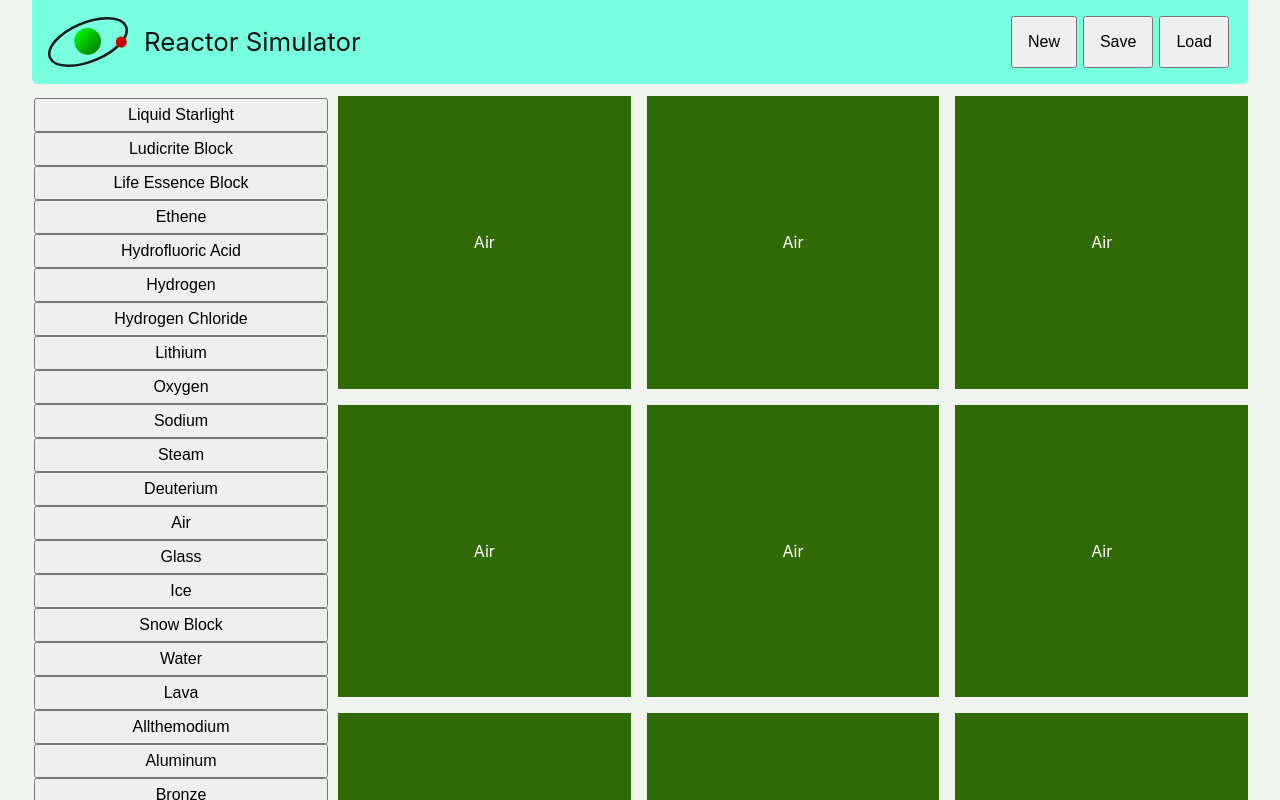
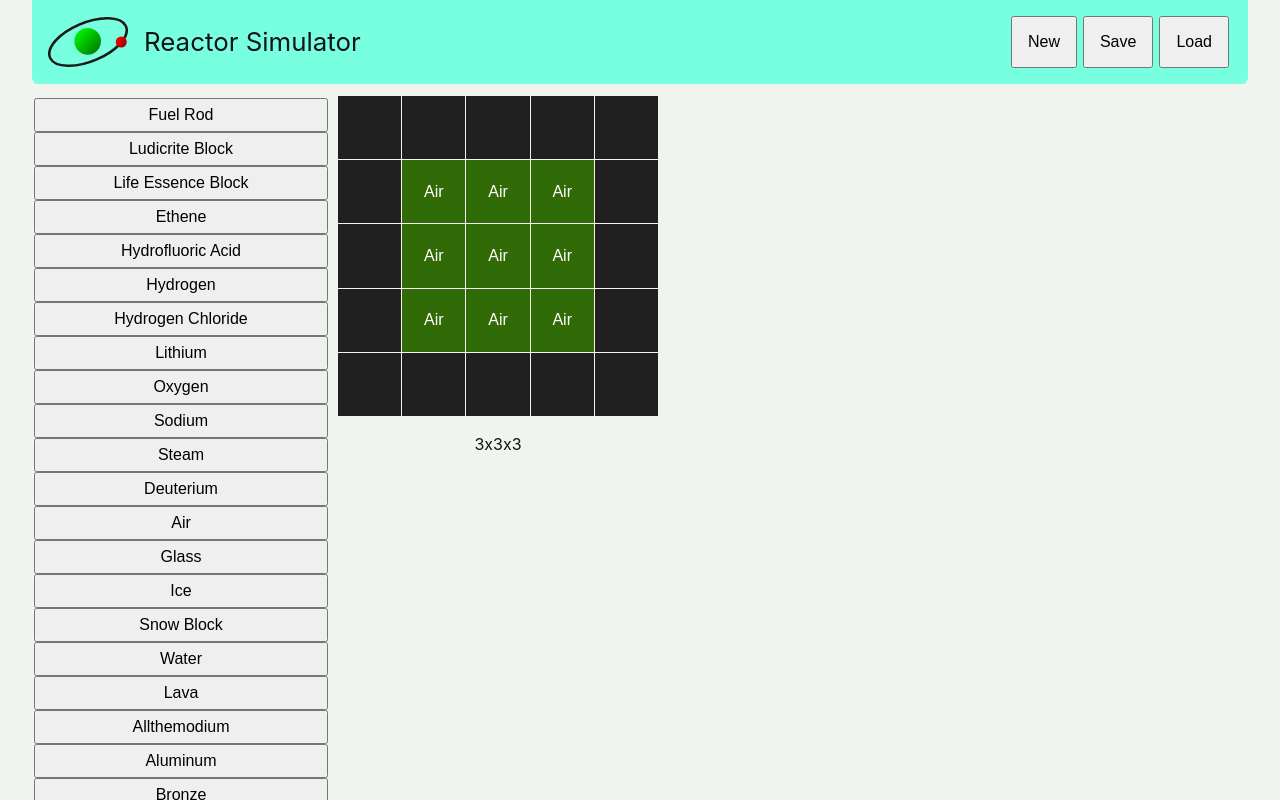
Before and after one commit to AlicornLunaa/biggerreactors_simulator, a React (Vite) app: page / in a window 1280 px wide. Shown: the top 800 px of the page. Built offline with nearby package versions, Linux system fonts and the light colour scheme; the HTML template or start-up script is replaced by a standard one.

Commit message:
Walls to reactor preview

```diff
--- a/src/classes/Materials.ts
+++ b/src/classes/Materials.ts
@@ -18,7 +18,7 @@ class Material {
 
 const Materials = [
     [
-        new Material("astralsorcery:liquid_starlight", "Liquid Starlight", 0.85, 0.8, 2.0, 3.0),
+        new Material("biggerreactors:fuel_rod", "Fuel Rod", 0.0, 0.0, 0.0, 0.0),
         new Material("biggerreactors:ludicrite_block", "Ludicrite Block", 0.6, 0.87, 3, 3),
         new Material("bloodmagic:life_essence_block", "Life Essence Block", 0.7, 0.55, 1.75, 2.5),
         new Material("mekanism:ethene", "Ethene", 0.37, 0.65, 1.9, 1.5),
@@ -70,6 +70,7 @@ const Materials = [
         new Material("forge:superheated_sodium", "Superheated Sodium", 0.23, 0.6, 1.7, 1)
     ],
     [
+        new Material("biggerreactors:fuel_rod", "Fuel Rod", 0.0, 0.0, 0.0, 0.0),
         new Material("astralsorcery:liquid_starlight", "Liquid Starlight", 0.85, 0.8, 2.0, 3.0),
         new Material("biggerreactors:ludicrite_block", "Ludicrite Block", 0.6, 0.87, 3, 3),
         new Material("bloodmagic:life_essence_block", "Life Essence Block", 0.7, 0.55, 1.75, 2.5),
--- a/src/components/ReactorWindow.css
+++ b/src/components/ReactorWindow.css
@@ -1,13 +1,35 @@
 .reactor {
-    max-height: 50rem;
+    max-height: 20rem;
+    max-width: 20rem;
+    position: -webkit-sticky;
+    position: sticky;
+    top: 0;
 }
 
 .reactorElement {
+    width: 100%;
     aspect-ratio: 1 / 1;
     background-color: rgb(49, 107, 8);
     color: white;
-
     display: flex;
     justify-content: center;
     align-items: center;
+    border: none;
+    font-size: 1rem;
+
+    transition: background-color 60ms;
 }
+
+.reactorElement:hover {
+    background-color: rgb(79, 174, 11);
+}
+
+.reactorElement:active {
+    background-color: rgb(70, 167, 1);
+}
+
+.reactorWall {
+    width: 100%;
+    aspect-ratio: 1 / 1;
+    background-color: rgb(32, 32, 32);
+}
--- a/src/components/ReactorWindow.tsx
+++ b/src/components/ReactorWindow.tsx
@@ -24,19 +24,47 @@ function ReactorWindow(props: ReactorWindowProps){
         return Materials[0][0];
     }
 
+    const setMaterial = (id: number, m: Material | null) => {
+        if(m == null) return;
+        reactorMaterials[id] = m;
+        setReactorMaterials(reactorMaterials => [...reactorMaterials]);
+    }
+
     useEffect(() => {
         let elements: JSX.Element[] = [];
+        let count = 0;
+
+        for(let i = 0; i < props.width + 2; i++){
+            elements.push( <Grid item key={count} xs={1}> <div className="reactorWall" /> </Grid> );
+            count++;
+        }
 
         for(let i = 0; i < reactorMaterials.length; i++){
+            if((i % props.width) == 0){
+                elements.push( <Grid item key={count} xs={1}> <div className="reactorWall" /> </Grid> );
+                count++;
+            }
+
             elements.push(
-                <Grid item xs={1}>
-                    <div className="reactorElement">{reactorMaterials[i].displayName}</div>
+                <Grid item key={count} xs={1}>
+                    <button className="reactorElement" onClick={() => {setMaterial(i, props.material)}}>{reactorMaterials[i].displayName}</button>
                 </Grid>
-            )
+            );
+            count++;
+
+            if((i % props.width) == props.width - 1){
+                elements.push( <Grid item key={count} xs={1}> <div className="reactorWall" /> </Grid> );
+                count++;
+            }
+        }
+
+        for(let i = 0; i < props.width + 2; i++){
+            elements.push( <Grid item key={count} xs={1}> <div className="reactorWall" /> </Grid> );
+            count++;
         }
 
         setReactorElements(elements);
-    }, [reactorMaterials]);
+    }, [reactorMaterials, props.material]);
 
     useEffect(() => {
         let materials: Material[] = [];
@@ -53,10 +81,11 @@ function ReactorWindow(props: ReactorWindowProps){
 
     return (
         <div className="reactor">
-            <Grid container spacing={2} columns={{ xs: props.width }}>
+            <Grid container spacing={0.14} columns={{ xs: props.width + 2 }}>
                 { reactorElements }
             </Grid>
             <p>{props.width}x{props.depth}x{props.height}</p>
+            <p>{props.material?.displayName}</p>
         </div>
     );
 }
```
